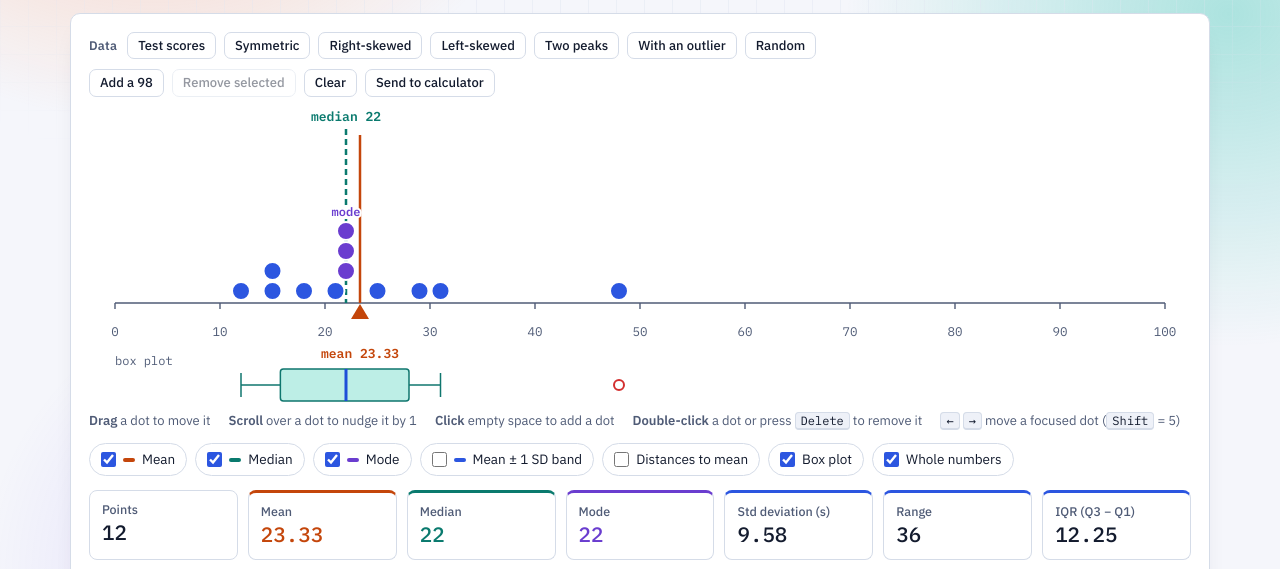
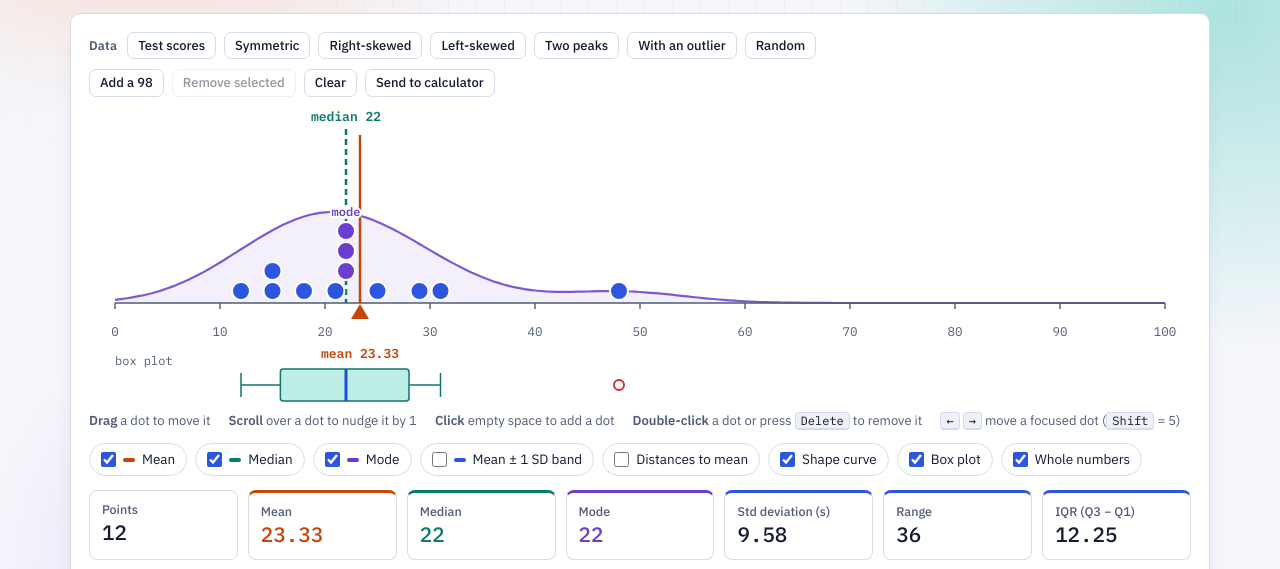
Before and after one commit to abcstatlab/abcstatlab.github.io, a plain HTML site: page index.html in a window 1280 px wide. Both pictures are taken after a click on the button "Open in playground". Shown: the part 226-795 px from the top of the page. Drawn offline with nearby package versions, Linux system fonts and the light colour scheme; a web font is replaced by a local one.

Commit message:
Add files via upload

```diff
--- a/index.html
+++ b/index.html
@@ -206,6 +206,8 @@ svg text{font-family:var(--font-mono);font-size:12.5px}
 .ax-line,.ax-tick{stroke:var(--muted);stroke-width:1.4}
 .ax-label{fill:var(--muted)}
 .gridline{stroke:var(--grid);stroke-width:1}
+.pg-curve{fill:none;stroke:var(--mode);stroke-width:2.2;stroke-linejoin:round;opacity:.85}
+.pg-curve-fill{fill:var(--mode);opacity:.08}
 .dot{fill:var(--accent);stroke:var(--surface);stroke-width:2;cursor:grab;touch-action:none}
 .dot.is-mode{fill:var(--mode)}
 .dot.is-hot{stroke:var(--ink);stroke-width:2.5}
@@ -591,6 +593,7 @@ footer p{margin:4px 0;max-width:90ch}
         <label class="chip c-mode"><input type="checkbox" data-opt="mode" checked><span class="sw"></span><span style="color:var(--ink)">Mode</span></label>
         <label class="chip c-accent"><input type="checkbox" data-opt="band"><span class="sw"></span><span style="color:var(--ink)">Mean ± 1 SD band</span></label>
         <label class="chip"><input type="checkbox" data-opt="dev"><span style="color:var(--ink)">Distances to mean</span></label>
+        <label class="chip"><input type="checkbox" data-opt="curve" checked><span style="color:var(--ink)">Shape curve</span></label>
         <label class="chip"><input type="checkbox" data-opt="box" checked><span style="color:var(--ink)">Box plot</span></label>
         <label class="chip"><input type="checkbox" data-opt="snap" checked><span style="color:var(--ink)">Whole numbers</span></label>
       </div>
@@ -1265,8 +1268,8 @@ function shapeOf(st) {
 const PRESETS = {
   // 16 test scores around 50, with one far-right score at 83
   default: [36, 37, 42, 43, 43, 47, 48, 49, 52, 54, 54, 54, 58, 63, 65, 83],
-  // 16 values, balanced around 50
-  symmetric: [39, 41, 41, 42, 44, 45, 48, 49, 51, 53, 53, 53, 56, 56, 63, 68],
+  // 16 values, a mirror image around 50: mean = median = mode = 50
+  symmetric: [38, 42, 45, 46, 48, 48, 50, 50, 50, 50, 52, 52, 54, 55, 58, 62],
   // 16 values, bunched at the low end with a long tail to the right
   right: [11, 13, 15, 16, 16, 16, 18, 19, 21, 22, 24, 29, 32, 36, 48, 58],
   // 16 values, bunched at the high end with a long tail to the left
@@ -1278,10 +1281,10 @@ const PRESETS = {
 };
 function gauss(rng = Math.random) { let u = 0; while (u === 0) u = rng(); return Math.sqrt(-2 * Math.log(u)) * Math.cos(2 * Math.PI * rng()); }
 
-const pg = { min: 0, max: 100, pts: [], nid: 1, opt: { mean: true, median: true, mode: true, band: false, dev: false, box: true, snap: true }, drag: null, hot: null, sel: null, down: null, geom: null };
+const pg = { min: 0, max: 100, pts: [], nid: 1, opt: { mean: true, median: true, mode: true, band: false, dev: false, box: true, curve: true, snap: true }, drag: null, hot: null, sel: null, down: null, geom: null };
 const pgWrap = $('#pgWrap'), pgSvg = $('#pgSvg');
 const PL = {};
-['band', 'dev', 'axis', 'lines', 'dots', 'labels', 'box'].forEach(k => { PL[k] = el('g', { class: 'L-' + k }, pgSvg); });
+['band', 'curve', 'dev', 'axis', 'lines', 'dots', 'labels', 'box'].forEach(k => { PL[k] = el('g', { class: 'L-' + k }, pgSvg); });
 
 function pgClampSnap(v) { v = clamp(v, pg.min, pg.max); return pg.opt.snap ? Math.round(v) : Math.round(v * 10) / 10; }
 function pgLoad(vals, presetName) {
@@ -1310,7 +1313,7 @@ function pgRender() {
   const { W, H, axisY, topY, r, x } = g;
   pgSvg.setAttribute('viewBox', `0 0 ${W} ${H}`);
   pgSvg.setAttribute('height', H);
-  ['band', 'dev', 'axis', 'lines', 'labels', 'box'].forEach(k => PL[k].replaceChildren());
+  ['band', 'curve', 'dev', 'axis', 'lines', 'labels', 'box'].forEach(k => PL[k].replaceChildren());
   const vals = pg.pts.map(p => p.v), n = vals.length;
   const st = n ? summarize(vals) : null;
 
@@ -1336,6 +1339,19 @@ function pgRender() {
   const avail = axisY - 3 - r - (topY + r + 4);
   const sp = maxL > 0 ? Math.min(2 * r + 2, avail / maxL) : 2 * r + 2;
   const cy = lv => axisY - 3 - r - lv * sp;
+
+  // smooth shape of the data (a kernel density curve), scaled so its peak sits just above the tallest stack
+  if (st && n >= 3 && pg.opt.curve) {
+    const h = Math.max(2.5, 1.06 * (st.sd || 1) * Math.pow(n, -0.2));
+    const dens = v => vals.reduce((q, x) => q + Math.exp(-0.5 * ((v - x) / h) ** 2), 0);
+    const P = [];
+    for (let i = 0; i <= 200; i++) { const v = pg.min + (pg.max - pg.min) * i / 200; P.push([v, dens(v)]); }
+    const dmax = Math.max(...P.map(p => p[1])), peakY = Math.max(topY + 8, cy(maxL) - r - 10);
+    const Yc = d => axisY - d / dmax * (axisY - peakY);
+    const line = P.map(([v, d]) => `${x(v).toFixed(1)} ${Yc(d).toFixed(1)}`).join(' L');
+    el('path', { d: `M${x(pg.min)} ${axisY} L${line} L${x(pg.max)} ${axisY} Z`, class: 'pg-curve-fill' }, PL.curve);
+    el('path', { d: 'M' + line, class: 'pg-curve' }, PL.curve);
+  }
 
   if (st && n > 1 && pg.opt.band) {
     const a = clamp(st.mean - st.sd, pg.min, pg.max), b = clamp(st.mean + st.sd, pg.min, pg.max);
```
